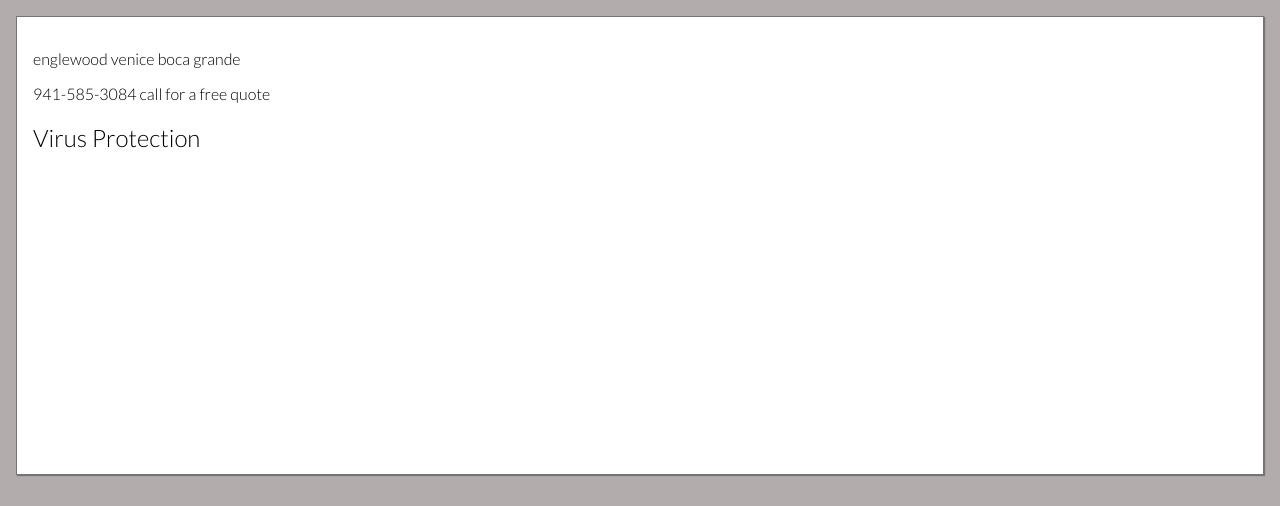
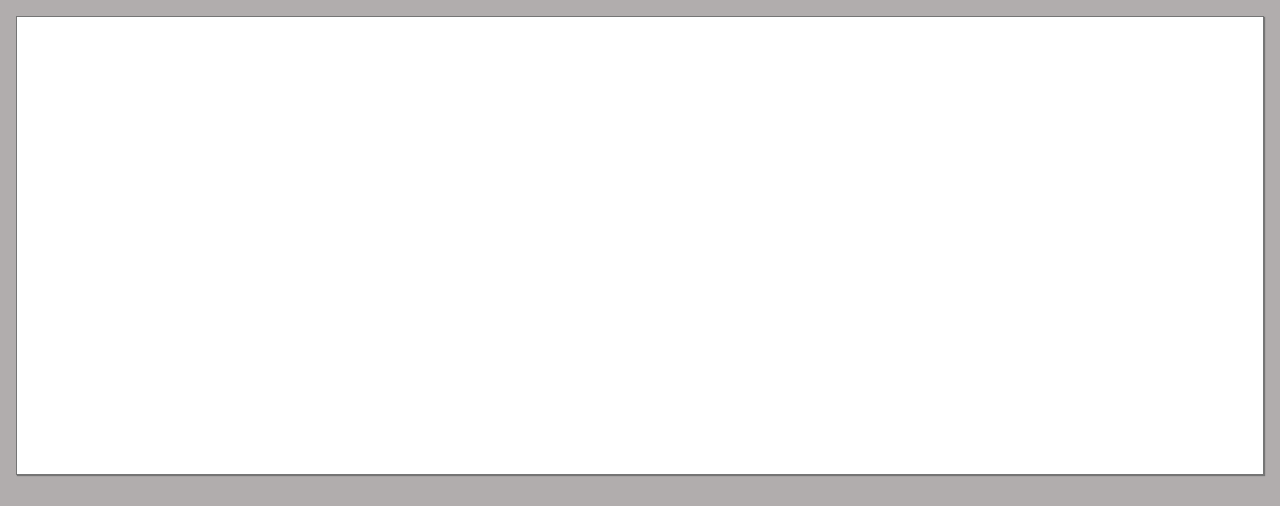
Before and after one commit to jreiher2003/computer-jeff, a Flask app: page / in a window 1280 px wide. Shown: the part 44-550 px from the top of the page. Run offline with Flask 2, Linux system fonts and the light colour scheme; some libraries are stand-ins or nearby versions.

Commit message:
same commit -as previous

```diff
--- a/jeff/templates/base.html
+++ b/jeff/templates/base.html
@@ -36,9 +36,7 @@
 
 			<section>
 				<div class="content">
-				<p>englewood venice boca grande</p>
-				<p>941-585-3084 call for a free quote</p>
-				<h1>Virus Protection</h1>
+
 				</div>
 
 			</section>
```
